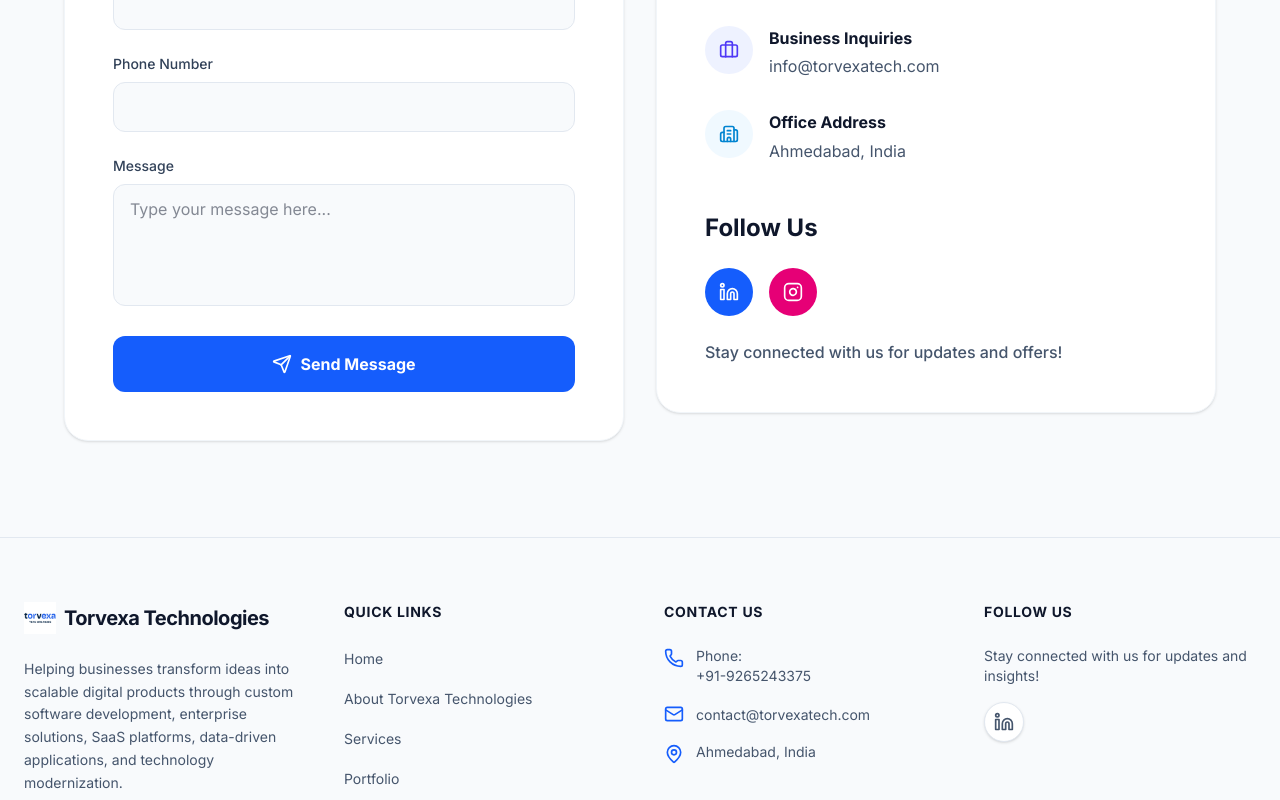
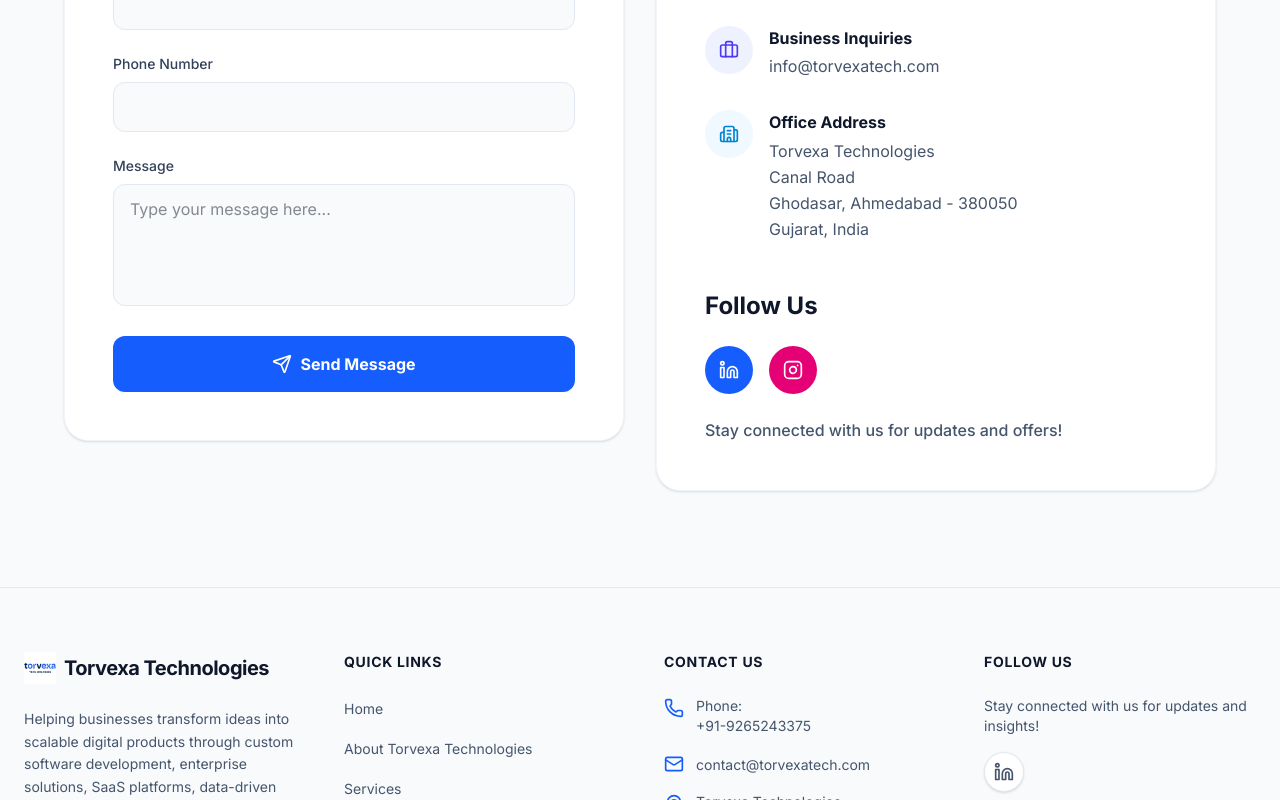
Before and after one commit to nis2795-lang/torvexa-technologies, a React (Vite) app: page / in a window 1280 px wide. Shown: the part 7540-8340 px from the top of the page. Built offline with nearby package versions, Linux system fonts and the light colour scheme.

Commit message:
address change

```diff
--- a/src/components/Contact.tsx
+++ b/src/components/Contact.tsx
@@ -144,7 +144,7 @@
                   </div>
                   <div>
                     <h3 className="font-bold text-slate-900">Office Address</h3>
-                    <p className="text-slate-600 mt-1 leading-relaxed">
+                    <p className="text-slate-600 mt-1 leading-relaxed whitespace-pre-line">
                       {companyInfo.location}
                     </p>
                   </div>
--- a/src/components/Footer.tsx
+++ b/src/components/Footer.tsx
@@ -50,7 +50,7 @@
               </li>
               <li className="flex items-start gap-3">
                 <MapPin className="w-5 h-5 text-blue-600 shrink-0 mt-0.5" />
-                <span className="text-slate-600 text-sm">{companyInfo.location}</span>
+                <span className="text-slate-600 text-sm whitespace-pre-line">{companyInfo.location}</span>
               </li>
             </ul>
           </div>
--- a/src/data.ts
+++ b/src/data.ts
@@ -24,7 +24,7 @@
   tagline: "Engineering Systems Where Performance Matters",
   shortDesc: "Torvexa Technologies is a specialized software engineering consultancy helping businesses build, optimize, and scale high-performance software systems.",
   longDesc: "From low-latency trading infrastructure and market data platforms to custom business applications, CRM systems, dashboards, and enterprise software, we deliver reliable technology solutions designed for performance, scalability, and long-term success. We partner with startups, fintech companies, trading firms, and enterprises to solve complex technical challenges and transform ideas into production-ready systems.",
-  location: "Ahmedabad, India",
+  location: "Torvexa Technologies\nCanal Road\nGhodasar, Ahmedabad - 380050\nGujarat, India",
   globalReach: "Serving clients globally.",
   email: "contact@torvexatech.com",
   linkedin: "www.linkedin.com/company/torvexa-technologies/",
```
